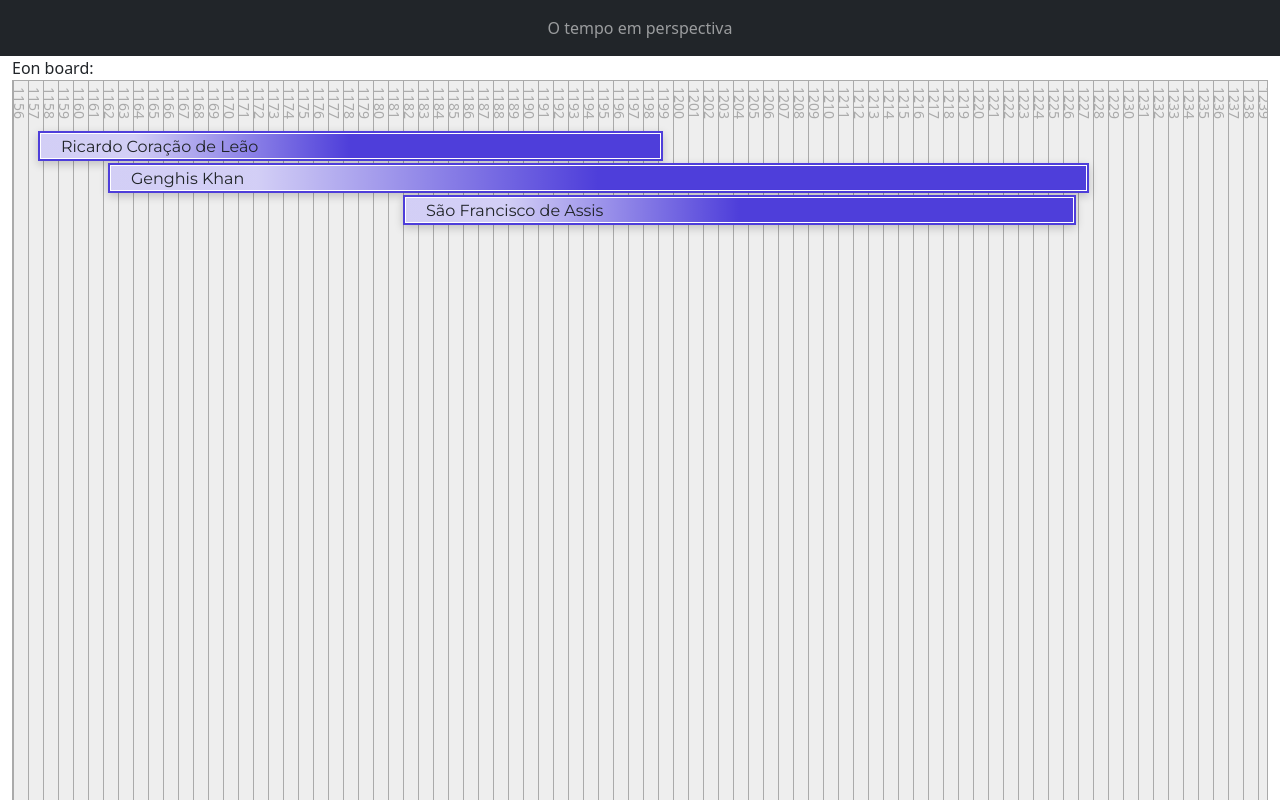
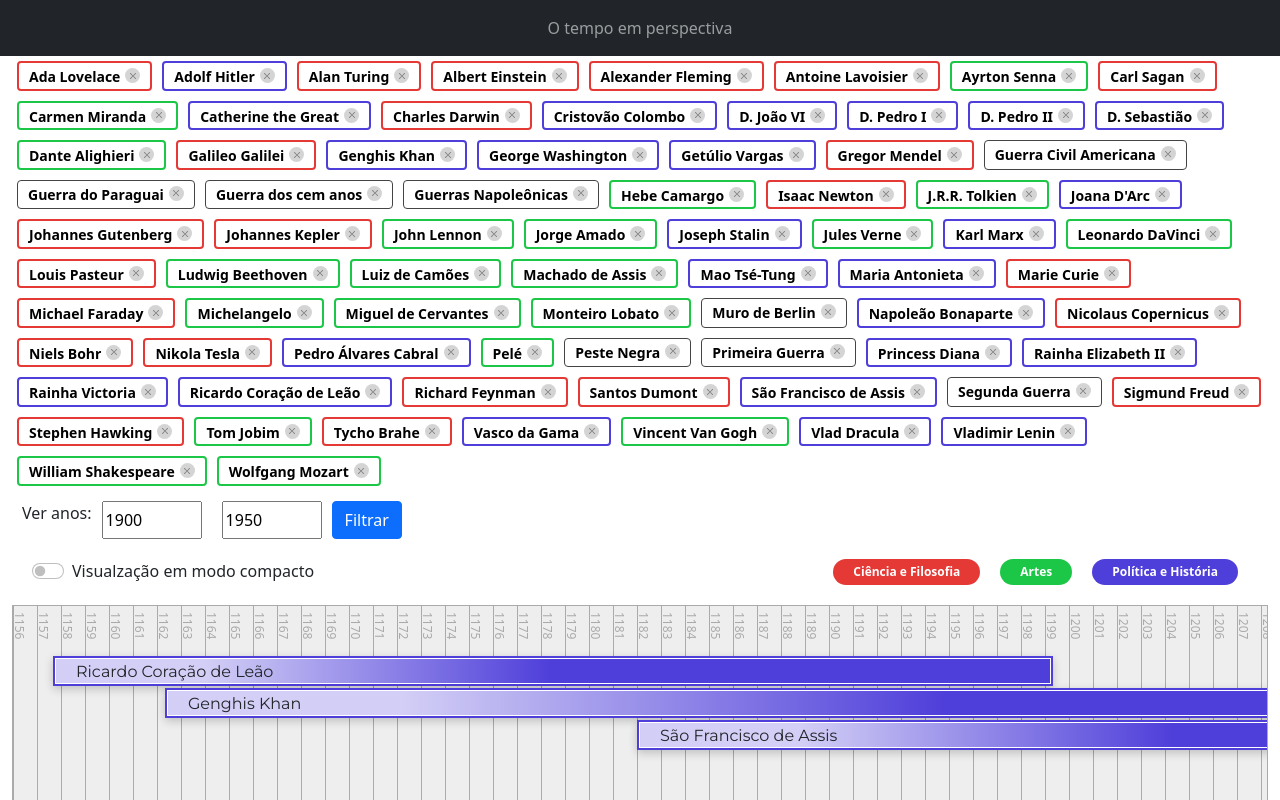
Before and after one commit to paulovelho/nrt-time-in-perspective, a plain HTML site: page index.html in a window 1280 px wide. Shown: the top 800 px of the page. Drawn offline with Linux system fonts and the light colour scheme.

Commit message:
control panel wip

```diff
--- a/css/eonboard.css
+++ b/css/eonboard.css
@@ -26,7 +26,7 @@
 }
 
 span.year {
-	font-size: 14px;
+	font-size: 12px;
 	display: inline-block;
 	color: var(--year-font-color);
 	height: 100%;
--- a/css/lifes.css
+++ b/css/lifes.css
@@ -1,3 +1,9 @@
+:root {
+	--science: #E53935;
+	--arts: #1cc747;
+	--politics: #4e3eda;
+}
+
 .lifes {
 	position: absolute;
 	margin-top: 50px;
@@ -22,14 +28,14 @@
 	background: linear-gradient(90deg, rgba(255, 255, 255, 0.75) 15%, rgba(200, 200, 200, 0) 50%);
 }
 
-.life.science {
-	background-color: #E53935;
+.life.science, .badge-legend.science {
+	background-color: var(--science);
 }
-.life.arts {
-	background-color: #1cc747;
+.life.arts, .badge-legend.arts {
+	background-color: var(--arts);
 }
-.life.politics {
-	background-color: #4e3eda;
+.life.politics, .badge-legend.politics {
+	background-color: var(--politics);
 }
 .life.events {
 	background-color: #999;
@@ -39,3 +45,22 @@
 	padding-top: 2px;
 	font-size: 12px;
 }
+
+#life-list .badge {
+	color: black;
+	margin: 5px;
+	padding: 5px 10px;
+	font-size: 14px;
+}
+#life-list .badge.science {
+	border: 2px solid var(--science);
+}
+#life-list .badge.politics {
+	border: 2px solid var(--politics);
+}
+#life-list .badge.arts {
+	border: 2px solid var(--arts);
+}
+#life-list .badge.events {
+	border: 1px solid #444;
+}
--- a/css/style.css
+++ b/css/style.css
@@ -5,3 +5,28 @@ main {
 main > .container {
   padding-top: 20px;
 }
+
+.badges, .spacing {
+	margin: 20px;
+}
+.badges .badge {
+	margin: 0 10px;
+	padding: 7px 20px;
+}
+
+.life-chip .btn-close {
+	background-color: #AAA;
+	width: 12px;
+	height: 12px;
+	border-radius: 10px;
+	font-size: 6px;
+	margin-left: 5px;
+}
+
+.year-limit {
+	margin: 10px 10px 0;
+}
+.year-limit input {
+	width: 100px;
+	margin: 0 10px;
+}
--- a/index.html
+++ b/index.html
@@ -56,16 +56,43 @@
 
 	<main class="flex-shrink-0">
 		<div class="container-fluid">
-			<div class="col-sm-12">
-				Eon board:
 
-				<div class="eon-board-container">
-					<div id="eon-board" class="eon-board">
-						<div class="years"></div>
-						<div class="lifes"></div>
+			<div class="d-flex justify-content-start flex-wrap" id="life-list">
+			</div>
+
+			<div class="d-flex year-limit">
+				<span>Ver anos:</span>
+				<input type="text" id="year-begin" value="1900" />
+				<input type="text" id="year-end" value="1950" />
+				<button class="btn btn-primary" onclick="filterYears()">Filtrar</button>
+			</div>
+
+			<div class="d-flex justify-content-between">
+				<div class="d-flex justify-content-start spacing">
+					<div class="form-check form-switch">
+						<input class="form-check-input" type="checkbox" role="switch" id="flexSwitchCheckDefault" onchange="toggleCompact();">
+						<label class="form-check-label" for="flexSwitchCheckDefault">Visualzação em modo compacto</label>
+					</div>
+				</div>
+				<div class="d-flex justify-content-start badges">
+					<span class="badge badge-legend rounded-pill text-bg-primary science">Ciência e Filosofia</span>
+					<span class="badge badge-legend rounded-pill text-bg-primary arts">Artes</span>
+					<span class="badge badge-legend rounded-pill text-bg-primary politics">Política e História</span>
+				</div>
+			</div>
+
+			<!-- EON BOARD: -->
+			<div class="row">
+				<div class="col-sm-12">
+					<div class="eon-board-container">
+						<div id="eon-board" class="eon-board">
+							<div class="years"></div>
+							<div class="lifes"></div>
+						</div>
 					</div>
 				</div>
 			</div>
+
 		</div>
 	</main>
 
--- a/js/eon-board.js
+++ b/js/eon-board.js
@@ -17,9 +17,27 @@ class EonBoard {
 
 	refresh = () => {
 		this.log("refreshing", this.lifes);
+		this.clearBoard();
+		this.yearWidth = configs.yearWidth;
 		this.calculateInterval();
 		this.buildYears();
 		this.populate();
+	}
+
+	clearBoard = () => {
+		$(this.container + " .lifes").empty();
+		$(this.container + " .years").empty();
+		$("#life-list").empty();
+	}
+
+	remove = (life) => {
+		console.info("removing ", life);
+		this.lifes = this.lifes.filter(l => l.name != life.name);
+		this.refresh();
+	}
+	removeAll = () => {
+		this.lifes = [];
+		this.refresh();
 	}
 
 	calculateInterval = () => {
@@ -33,7 +51,28 @@ class EonBoard {
 		this.yearEnd = finish + 2;
 	}
 
+	populatePanel = () => {
+		let panelLifes = this.lifes;
+		panelLifes.sort((a, b) => a.name.localeCompare(b.name));
+		console.info(panelLifes);
+		let container = $("#life-list");
+		panelLifes.forEach((life, index) => {
+			let chip = this.createLifeBadge(life, index);
+			$(container).append(chip);
+		});
+	}
+	createLifeBadge = (life, index) => {
+		let removeBtn = $(document.createElement('button'));
+		removeBtn.addClass('btn-close');
+		removeBtn.click(() => this.remove(life));
+		let $lifeChip = $(document.createElement('span'));
+		$lifeChip.addClass('life-chip').addClass('badge').addClass(life.type);
+		$lifeChip.html(life.name).append(removeBtn);
+		return $lifeChip;
+	}
+
 	populate = () => {
+		this.populatePanel();
 		this.sortLifes();
 		this.lifes.forEach((life, index) => this.includeLife(life, index));
 		this.fixHeight();
@@ -76,6 +115,7 @@ class EonBoard {
 
 	highlightYears = (years) => {
 		this.highlight = years;
+		console.info("highlighting ", years);
 		return this;
 	}
 	buildYears = () => {
--- a/js/life.js
+++ b/js/life.js
@@ -1,5 +1,4 @@
 class Life {
-	#yearWidth = configs.yearWidth;
 	constructor(name, type, start, end) {
 		this.name = name;
 		this.type = type;
@@ -31,11 +30,11 @@ class Life {
 
 	getWidth = () => {
 		let months = this.ageInMonths();
-		let monthSize = this.#yearWidth / 12;
+		let monthSize = configs.yearWidth / 12;
 		return (months * monthSize);
 	}
 	getMonthMargin = () => {
-		let monthSize = this.#yearWidth / 12;
+		let monthSize = configs.yearWidth / 12;
 		return (this.bornMonth - 1) * monthSize;
 	}
 
--- a/js/lifeManager.js
+++ b/js/lifeManager.js
@@ -47,6 +47,9 @@ var lifeManager = () => {
 		let data = this.allLifes();
 		return this.limitYears(data);
 	};
+	this.remove = (lifeId) => {
+		console.info("removing " + lifeId);
+	};
 
 	return {
 		limitYears: (begin, end) => {
@@ -54,6 +57,7 @@ var lifeManager = () => {
 			return this;
 		},
 		filter: this.filter,
+		remove: this.remove,
 		loadAll: () => {
 			let loaders = this.types.map((t) => this.loadData(t));
 			return Promise.all(loaders).then(rs => rs.flat());
--- a/js/loader.js
+++ b/js/loader.js
@@ -1,5 +1,5 @@
-var manager = managerControl();
-var lifes = lifeManager();
+window.manager = managerControl();
+window.lifes = lifeManager();
 
 function returnLifeArr(name, type, start, end) {
 	return {
@@ -8,17 +8,13 @@ function returnLifeArr(name, type, start, end) {
 }
 
 var Initialize = () => {
-//	manager.highlightYears(1938, 1945);
-	lifes.loadAll()
+	window.lifes.loadAll()
 		.then((rs) => {
-			let data = lifes
-				// .limitYears(1879,1955)
+			let data = window.lifes
 				.filter();
-			// let data = lifes.filter();
-			console.info(data);
-			data.map((life) => manager.addLife(life));
+			data.map((life) => window.manager.addLife(life));
 		})
-		.then(() => manager.refresh());
+		.then(() => window.manager.refresh());
 
 };
 
--- a/js/manager.js
+++ b/js/manager.js
@@ -11,16 +11,32 @@ var managerControl = () => {
 		this.board.addLife(l);
 	};
 	this.highlight = (years) => {
+		console.info("highlighting ", years);
 		const arr = Array.from({length: years[1] - years[0] + 1}, (_, i) => i + years[0]);
 		this.board.highlightYears(arr);
-	}
+	};
+	this.clear = () => {
+		this.board.removeAll();
+		return this;
+	};
+	this.addArray = (arr) => {
+		arr.map(life => this.board.addLife(life));
+		this.board.refresh();
+	};
 
 	return {
-		highlightYears: (begin, end) => { this.highlight([begin, end].sort()); return this; },
+		highlightYears: (begin, end) => {
+			this.highlight([begin, end].sort());
+			return this;
+		},
 		add: (lifeArr) => {
 			this.addLife(lifeArr);
 		},
 		addLife: this.board.addLife,
-		refresh: this.board.refresh,
+		addArray: this.addArray,
+		clear: () => { this.clear(); return this; },
+		refresh: () => {
+			this.board.refresh();
+		}
 	}
 };
--- a/js/scripts.js
+++ b/js/scripts.js
@@ -1,5 +1,28 @@
 var configs = {
-	yearWidth: 15,
+	yearWidth: 24,
 	yearHeight: 50,
 	lifeHeight: 30,
 };
+
+function toggleCompact() {
+	if(configs.yearWidth == 24) {
+		configs.yearWidth = 14;
+	} else {
+		configs.yearWidth = 24;
+	}
+	window.manager.refresh();
+}
+
+function filterYears() {
+	let begin = $("#year-begin").val();
+	let end = $("#year-end").val();
+	if(!begin || !end) return;
+	begin = +begin; end = +end;
+	console.info("filtering ("+begin+"-"+end+")");
+	window.lifes.limitYears(begin, end);
+	window.manager
+		.clear();
+	window.manager
+		.highlightYears(begin, end)
+		.addArray(window.lifes.filter());
+}
```
